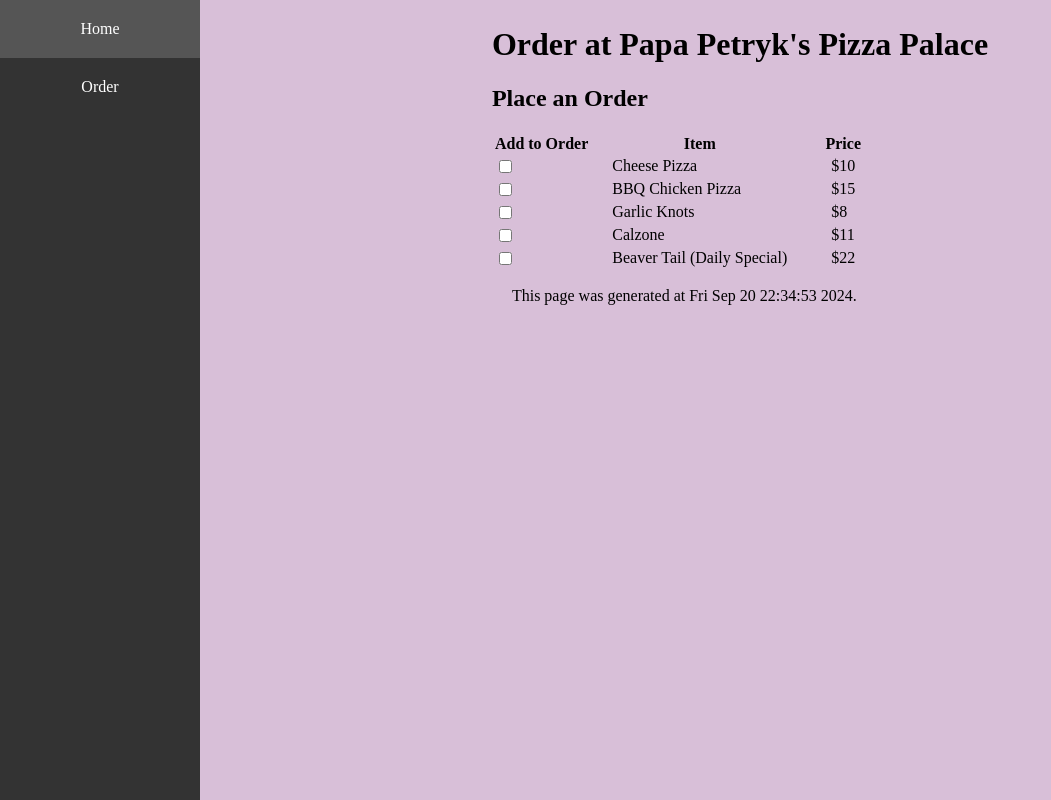
After one commit to jchou03/CS-412, a Django app: page /restaurant/order in a window 1280 px wide. The commit adds this page. Shown: the whole page, without its empty margins (0-1051 px from the left). Run offline with Django 5.2, Linux system fonts and the light colour scheme.

Commit message:
creating ordering menu

```diff
--- a/django/restaurant/templates/restaurant/base.html
+++ b/django/restaurant/templates/restaurant/base.html
@@ -11,6 +11,7 @@
      <body>
          <nav class="navbar">
                  <a href="{% url 'main' %}">Home</a>
+                 <a href="{% url 'order' %}">Order</a>
          </nav>
 
          <div class="content">
--- /dev/null
+++ b/django/restaurant/templates/restaurant/order.html
@@ -0,0 +1,33 @@
+{% extends 'restaurant/base.html' %}
+{% comment %} restaurant/templates/restaurant/order.html {% endcomment %}
+
+{% block content %}
+<div>
+    <h1>Order at Papa Petryk's Pizza Palace</h1>
+    <h2>Place an Order</h2>
+
+    <form action="">
+        <table>
+            <tr>
+                <th>Add to Order</th>
+                <th>Item</th>
+                <th>Price</th>
+            </tr>
+            {% comment %} generate the menu items {% endcomment %}
+            {% for item in menu_items %}
+                <tr>
+                    <td><input type="checkbox" name="{{item.name}}"> </td>
+                    <td><p>{{item.name}}</p></td>
+                    <td><p>${{item.price}}</p></td>
+                </tr>
+            {% endfor %}
+
+            <tr>
+                <td><input type="checkbox" name="{{daily_special.name}}"> </td>
+                <td><p>{{daily_special.name}} (Daily Special)</p></td>
+                <td><p>${{daily_special.price}}</p></td>
+            </tr>
+        </table>
+    </form>
+<div>
+{% endblock %}
--- a/django/restaurant/urls.py
+++ b/django/restaurant/urls.py
@@ -9,4 +9,5 @@ from . import views
 urlpatterns = [
     path(r'', views.main, name="main"),
     path(r'main', views.main, name="main"),
+    path(r'order', views.order, name="order"),
 ]
--- a/django/restaurant/views.py
+++ b/django/restaurant/views.py
@@ -1,11 +1,62 @@
 from django.shortcuts import render
 import time
+import random
 
 # Create your views here.
 def main(request):
+    '''The main page for Papa Petryk's Pizza Palace'''
     template_name = "restaurant/home.html"
     context ={
         "current_time": time.ctime(),
     }
 
     return render(request, template_name, context)
+
+def order(request):
+    '''The ordering page to create an online order'''
+    template_name = "restaurant/order.html"
+
+    menu_items=[
+        {
+            "name": "Cheese Pizza",
+            "price": 10,
+        },
+        {
+            "name": "BBQ Chicken Pizza",
+            "price": 15,
+        },
+        {
+            "name": "Garlic Knots",
+            "price": 8,
+        },
+        {
+            "name": "Calzone",
+            "price": 11
+        }
+    ]
+
+    daily_specials = [
+        {
+            "name": "Moose Milk",
+            "price": 25,
+        },
+        {
+            "name": "Poutine",
+            "price": 17
+        },
+        {
+            "name": "Beaver Tail",
+            "price": 22
+        },
+        {
+            "name": "Ketchup Chips",
+            "price": 5
+        }
+    ]
+
+    context ={
+        "current_time": time.ctime(),
+        "menu_items": menu_items,
+        "daily_special": random.choice(daily_specials),
+    }
+    return render(request, template_name, context)
```
